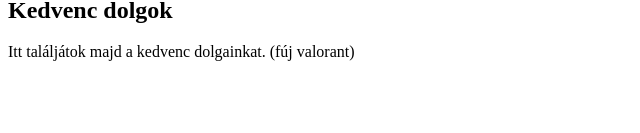
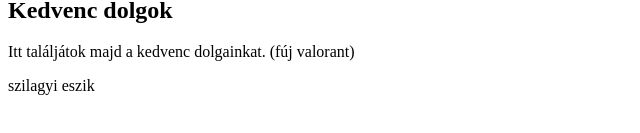
Before and after one commit to aronszilagyi5/Kerepes-team, a plain HTML site: page index.html in a window 1280 px wide. Shown: the part 253-386 px from the top of the page, without its empty margins (0-640 px from the left). Drawn offline with Linux system fonts and the light colour scheme.

Commit message:
Update index.html

```diff
--- a/index.html
+++ b/index.html
@@ -12,5 +12,8 @@
 <p>Itt hamarosan bemutatjuk a hobbijainkat.</p>
 <h2>Kedvenc dolgok</h2>
 <p>Itt találjátok majd a kedvenc                  dolgainkat. (fúj valorant)</p>
+<div class="col-12">
+  szilagyi eszik
+</div>
 </body>
 </html>
```
